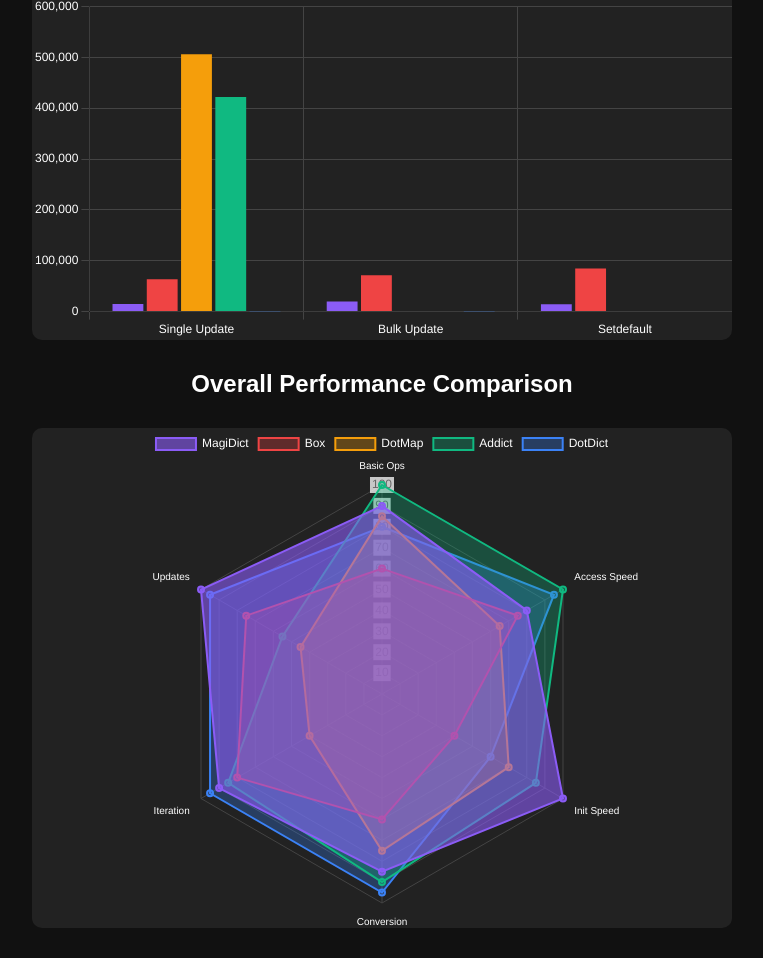
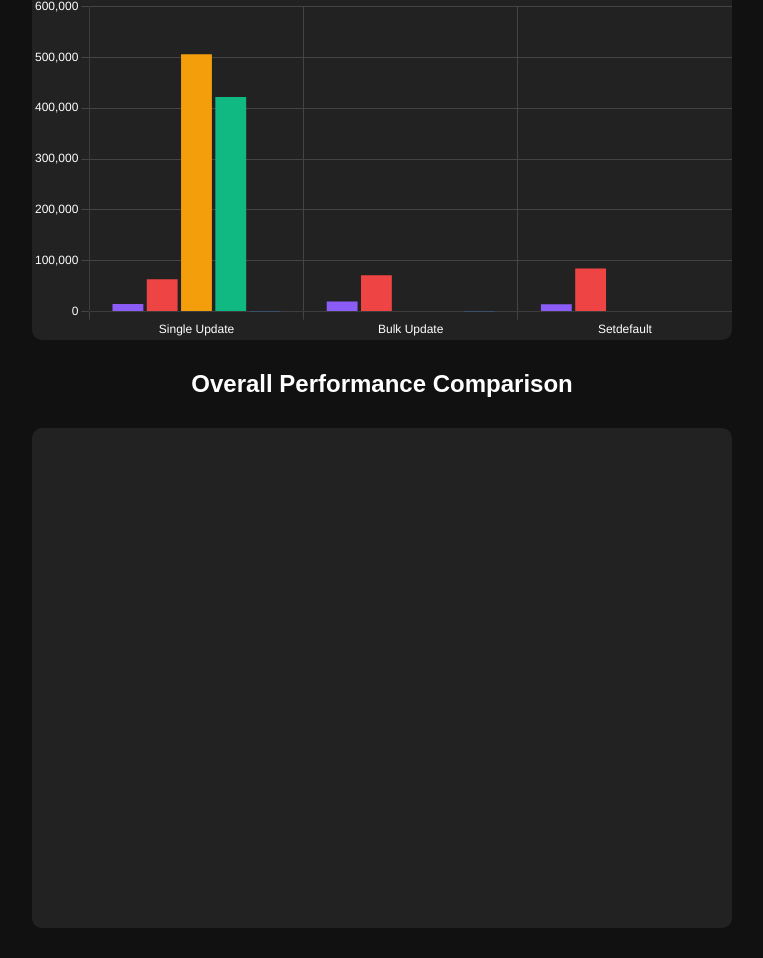
Before and after one commit to hristokbonev/hristokbonev.github.io, a plain HTML site: page magidict/index.html in a window 1280 px wide. Shown: the part 2636-3594 px from the top of the page, without its empty margins (258-1021 px from the left). Drawn offline with nearby package versions, Linux system fonts and the light colour scheme.

Commit message:
Remove overall radar chart creation
Removed the overall radar chart creation code from the HTML.

```diff
--- a/magidict/index.html
+++ b/magidict/index.html
@@ -171,18 +171,6 @@
             true
         );
 
-        // Overall Radar
-        createRadarChart('overallRadar',
-            ['Basic Ops', 'Access Speed', 'Init Speed', 'Conversion', 'Iteration', 'Updates'],
-            [
-                { label: 'MagiDict', data: [90, 80, 100, 85, 90, 100], backgroundColor: 'rgba(139,92,246,0.6)', borderColor: '#8B5CF6', borderWidth: 2 },
-                { label: 'Box', data: [60, 75, 40, 60, 80, 75], backgroundColor: 'rgba(239,68,68,0.3)', borderColor: '#EF4444', borderWidth: 2 },
-                { label: 'DotMap', data: [85, 65, 70, 75, 40, 45], backgroundColor: 'rgba(245,158,11,0.3)', borderColor: '#F59E0B', borderWidth: 2 },
-                { label: 'Addict', data: [100, 100, 85, 90, 85, 55], backgroundColor: 'rgba(16,185,129,0.3)', borderColor: '#10B981', borderWidth: 2 },
-                { label: 'DotDict', data: [80, 95, 60, 95, 95, 95], backgroundColor: 'rgba(59,130,246,0.3)', borderColor: '#3B82F6', borderWidth: 2 }
-            ]
-        );
-
     </script>
 </body>
 
```
